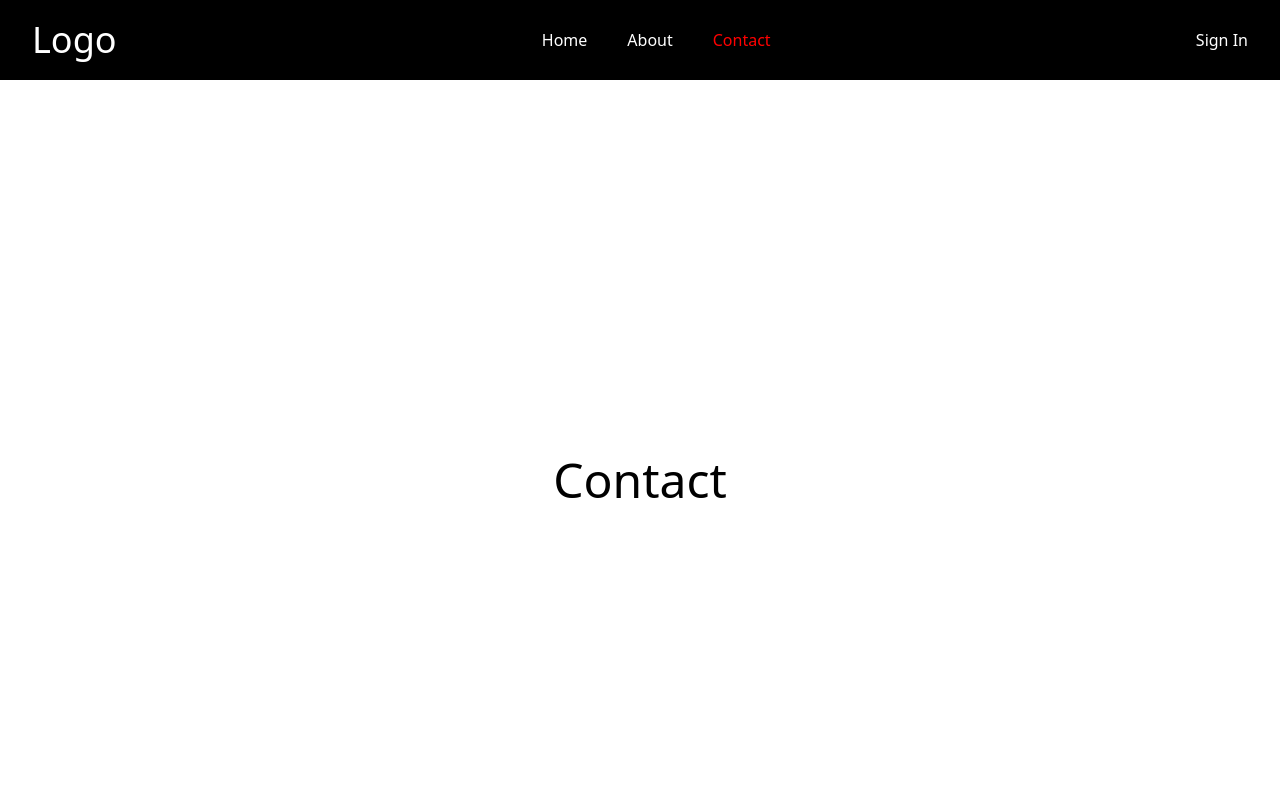
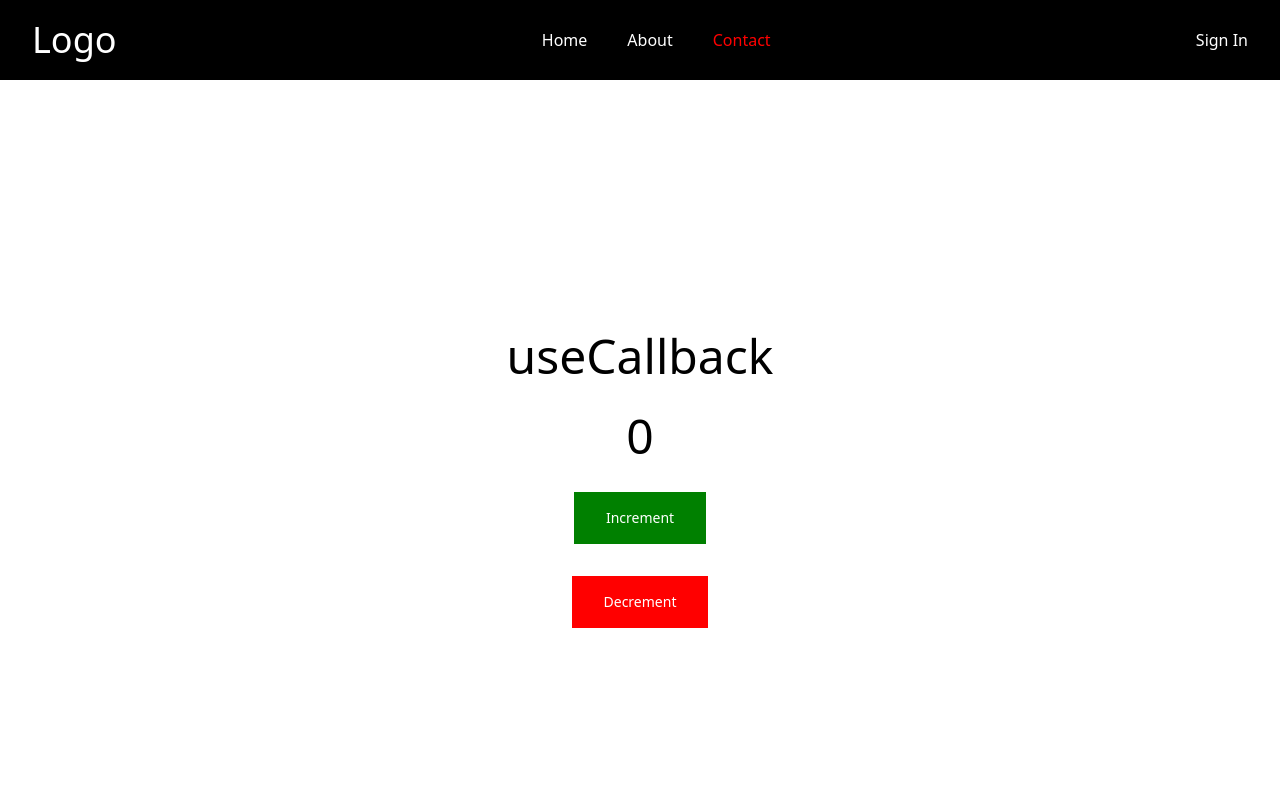
Before and after one commit to Mali0P/react-optimization, a React (Vite) app: page /contact in a window 1280 px wide. Shown: the top 800 px of the page. Built offline with nearby package versions, Linux system fonts and the light colour scheme.

Commit message:
useCallback

```diff
--- a/src/pages/Contact.jsx
+++ b/src/pages/Contact.jsx
@@ -1,7 +1,37 @@
-import React from 'react'
+import React, { memo, useCallback, useState } from "react";
 
 export default function Contact() {
+  const [count, setCount] = useState(0);
+
+  const increment = useCallback(() => {
+    setCount((prev) => prev + 1);
+  }, []);
+
+const decrement = useCallback(() => {
+  setCount(prev => (prev !== 0 ? prev - 1 : 0));
+}, []);
+
+
   return (
-    <div className='container'>Contact</div>
-  )
+    <div className="container flex flex-col gap-8">
+      <h1>useCallback</h1>
+      <p>{count}</p>
+      <Button onClick={increment}>Increment</Button>
+      <Button onClick={decrement}>Decrement</Button>
+    </div>
+  );
 }
+
+const Button = memo(({ onClick, children }) => {
+  console.log(`Rendering Button : ${children}`);
+  return (
+    <button
+      onClick={onClick}
+      className={`text-white px-8 py-4 cursor-pointer text-sm ${
+        children === "Increment" ? "bg-[green]" : "bg-[red]"
+      }`}
+    >
+      {children}
+    </button>
+  );
+});
```
